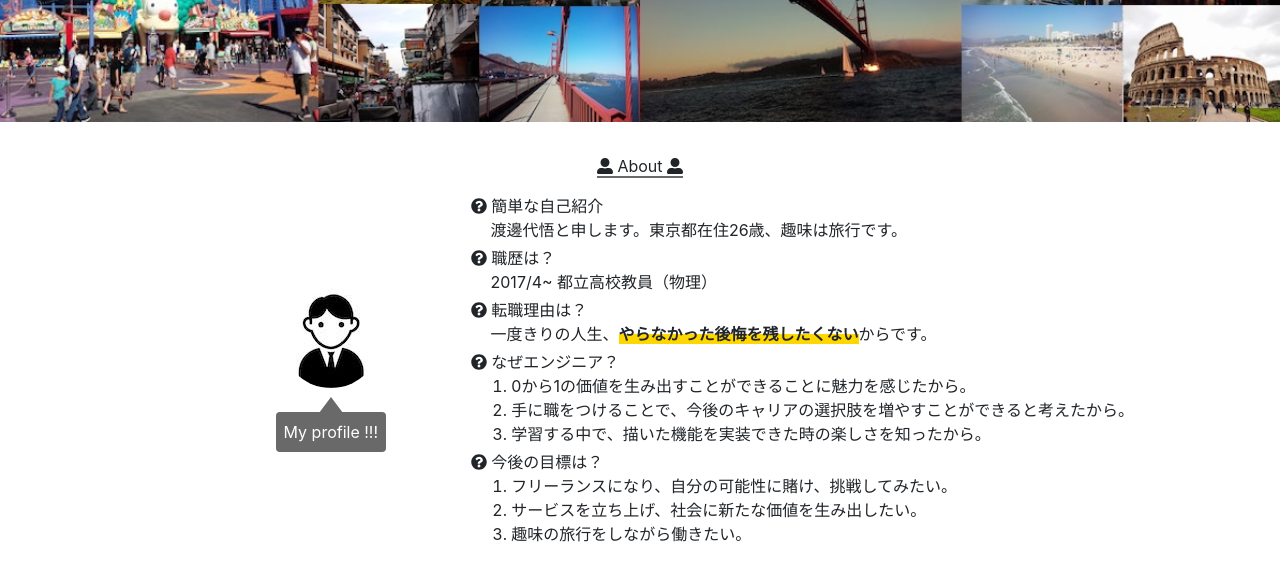
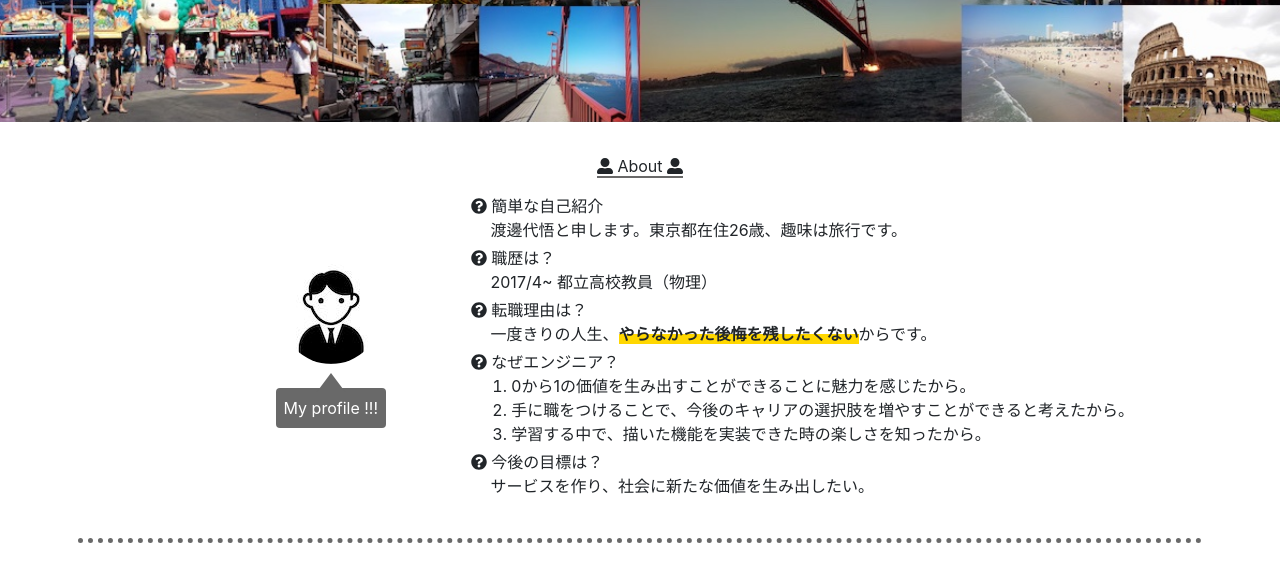
Before and after one commit to watanabedaigo/Portfolio, a plain HTML site: page public/index.html in a window 1280 px wide. Shown: the part 380-944 px from the top of the page. Drawn offline with nearby package versions, Linux system fonts and the light colour scheme.

Commit message:
edit About

```diff
--- a/public/index.html
+++ b/public/index.html
@@ -54,11 +54,7 @@
                             <li>学習する中で、描いた機能を実装できた時の楽しさを知ったから。</li>
                         </ol>
                         <p class="mt-1"><i class="fas fa-question-circle mr-1"></i>今後の目標は？</p>
-                        <ol type="1" class="m-0">
-                            <li>フリーランスになり、自分の可能性に賭け、挑戦してみたい。</li>
-                            <li>サービスを立ち上げ、社会に新たな価値を生み出したい。</li>
-                            <li>趣味の旅行をしながら働きたい。</li>
-                        </ol>
+                        <p style="padding-left:1.2rem;">サービスを作り、社会に新たな価値を生み出したい。</p>
                     </div>
                 </div>
             </div>
```
Also changed, not shown: .c9/metadata/environment/public/index.html, .c9/metadata/environment/public/js/main.js, 1 other file.
